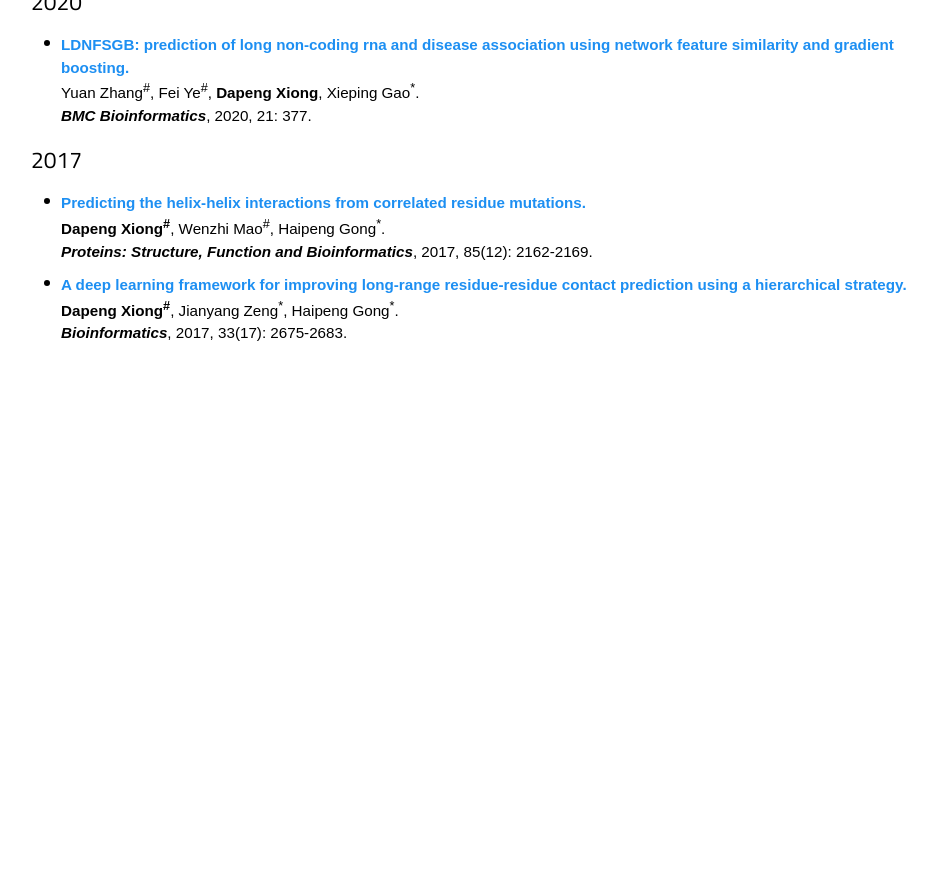
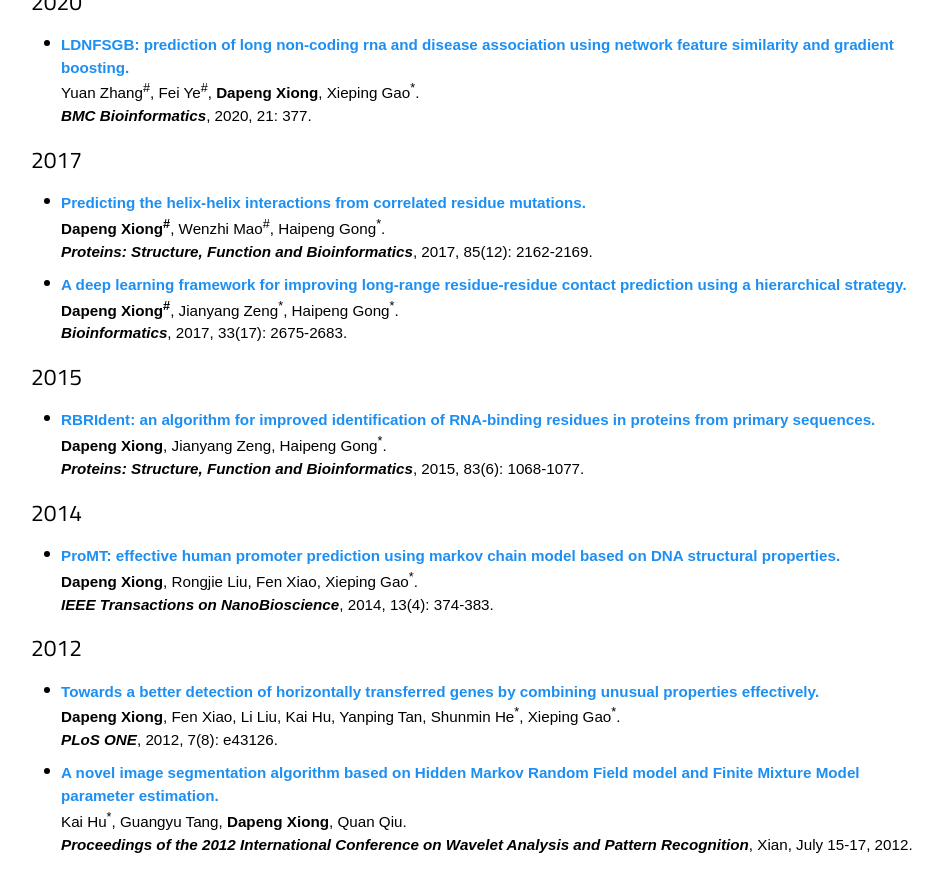
Before and after one commit to dapeng-xiong/dapeng-xiong.github.io, a Jekyll site: the page built from Publications.md, in a window 1280 px wide and 900 px high, scrolled down 1708 px. Shown: the top 892 px of the window, without its empty margins (164-1107 px from the left). Built offline with Jekyll 4.4.1, drawn with Linux system fonts in a browser that asks for light colours; nearby versions of some CDN libraries; some web fonts are replaced; before the commit the page ends 2113 px from its top, so only the background shows below that.

Commit message:
Update Publications.md

```diff
--- a/Publications.md
+++ b/Publications.md
@@ -135,3 +135,39 @@ active: Publications
     <text class='text_bold'><i>Bioinformatics</i></text>, 2017, 33(17): 2675-2683.
   </li>
 </ul>
+
+## 2015
+
+<ul class='utlist'>
+  <li>
+    <a href='https://onlinelibrary.wiley.com/doi/abs/10.1002/prot.24806' target='_blank'><text class='text_title'>RBRIdent: an algorithm for improved identification of RNA-binding residues in proteins from primary sequences.</text></a><br />
+    <text class='text_bold'>Dapeng Xiong</text>, Jianyang Zeng, Haipeng Gong<sup>*</sup>.<br />
+    <text class='text_bold'><i>Proteins: Structure, Function and Bioinformatics</i></text>, 2015, 83(6): 1068-1077.
+  </li>
+</ul>
+
+## 2014
+
+<ul class='utlist'>
+  <li>
+    <a href='https://ieeexplore.ieee.org/abstract/document/6826556' target='_blank'><text class='text_title'>ProMT: effective human promoter prediction using markov chain model based on DNA structural properties.</text></a><br />
+    <text class='text_bold'>Dapeng Xiong</text>, Rongjie Liu, Fen Xiao, Xieping Gao<sup>*</sup>.<br />
+    <text class='text_bold'><i>IEEE Transactions on NanoBioscience</i></text>, 2014, 13(4): 374-383.
+  </li>
+</ul>
+
+## 2012
+
+<ul class='utlist'>
+  <li>
+    <a href='https://journals.plos.org/plosone/article?id=10.1371/journal.pone.0043126' target='_blank'><text class='text_title'>Towards a better detection of horizontally transferred genes by combining unusual properties effectively.</text></a><br />
+    <text class='text_bold'>Dapeng Xiong</text>, Fen Xiao, Li Liu, Kai Hu, Yanping Tan, Shunmin He<sup>*</sup>, Xieping Gao<sup>*</sup>.<br />
+    <text class='text_bold'><i>PLoS ONE</i></text>, 2012, 7(8): e43126.
+  </li>
+
+  <li>
+    <a href='https://ieeexplore.ieee.org/abstract/document/6294744' target='_blank'><text class='text_title'>A novel image segmentation algorithm based on Hidden Markov Random Field model and Finite Mixture Model parameter estimation.</text></a><br />
+    Kai Hu<sup>*</sup>, Guangyu Tang, <text class='text_bold'>Dapeng Xiong</text>, Quan Qiu.<br />
+    <text class='text_bold'><i>Proceedings of the 2012 International Conference on Wavelet Analysis and Pattern Recognition</i></text>, Xian, July 15-17, 2012.
+  </li>
+</ul>
```
